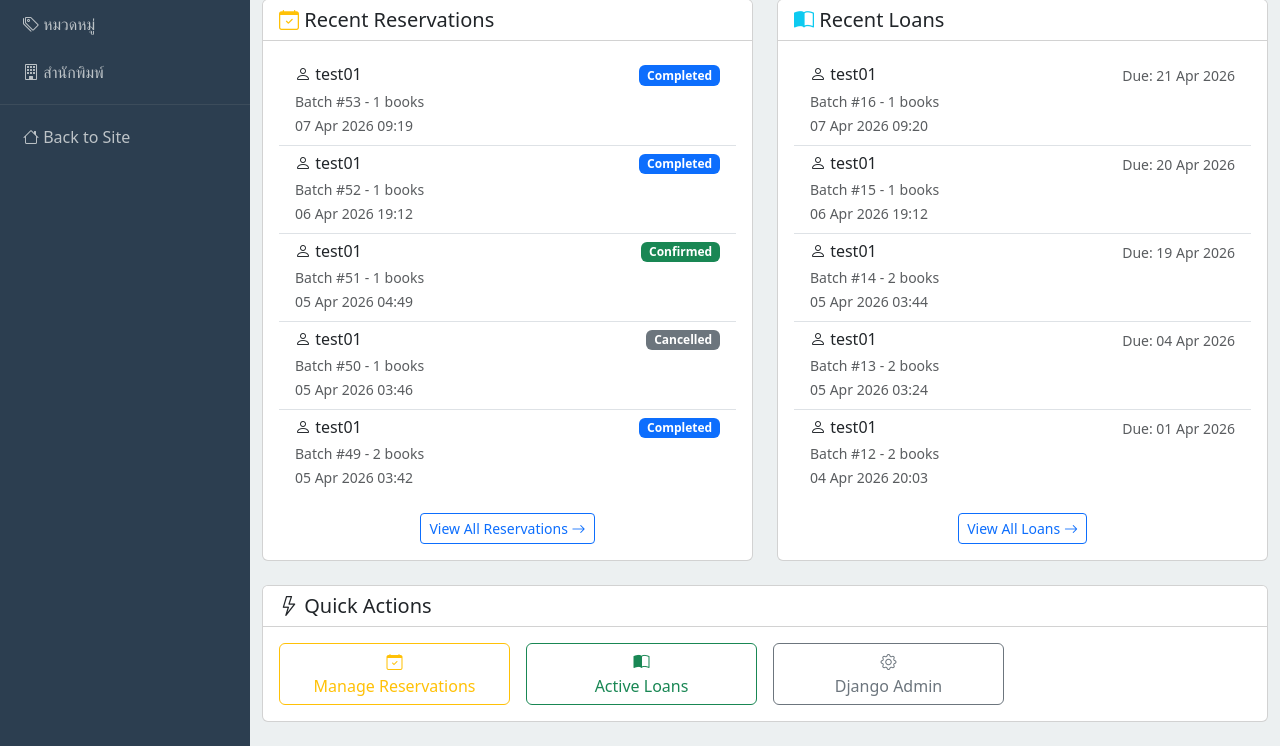
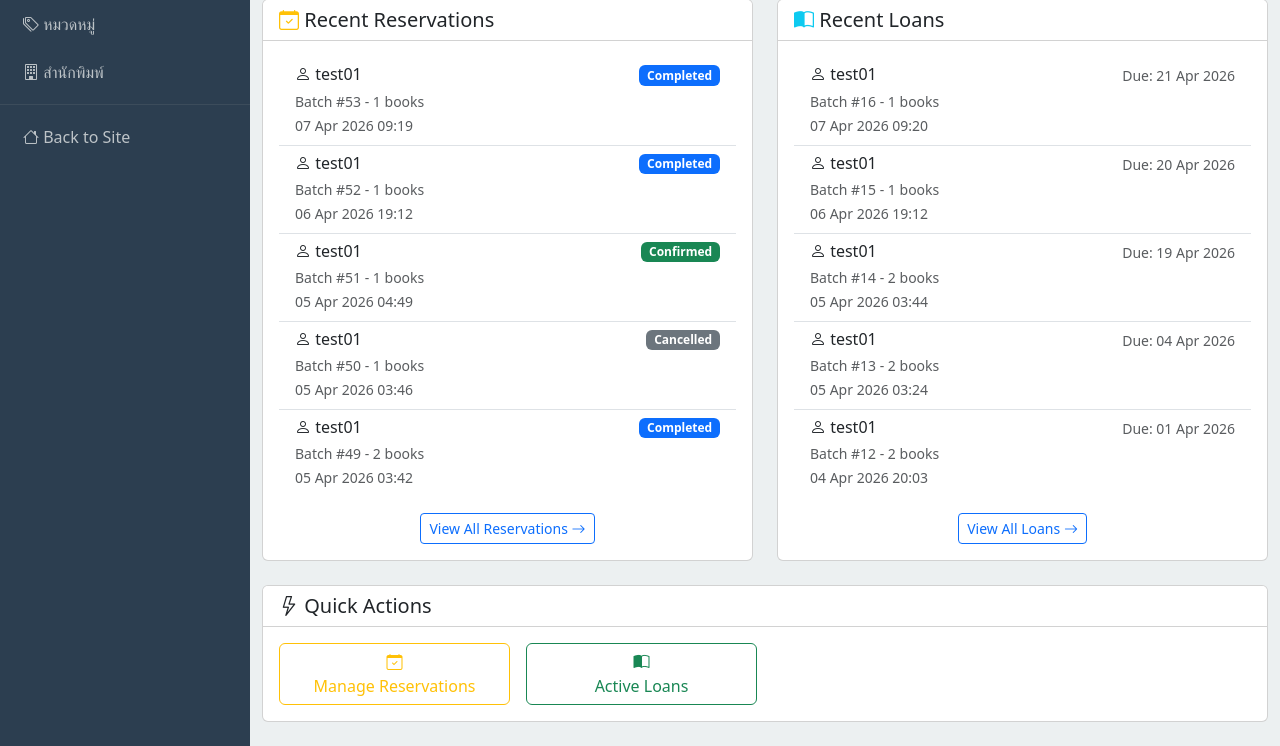
Before and after one commit to fair1998/digital-library, a Django app: page /dashboard/ in a window 1280 px wide. Shown: the part 437-1183 px from the top of the page. Run offline with Django 4.2, Linux system fonts and the light colour scheme; a user stored in the database is signed in; data comes from the database, SQL or seed files in the repository.

Commit message:
Refactor dashboard home template for improved readability and remove unused Django Admin button

```diff
--- a/templates/dashboard/home.html
+++ b/templates/dashboard/home.html
@@ -1,6 +1,10 @@
-{% extends 'base_admin.html' %}
-{% block title %}Dashboard Overview{% endblock %}
-{% block page_title %}Dashboard Overview{% endblock %}
+{% extends "base_admin.html" %}
+{% block title %}
+    Dashboard Overview
+{% endblock title %}
+{% block page_title %}
+    Dashboard Overview
+{% endblock page_title %}
 {% block content %}
     <!-- Statistics Cards -->
     <div class="row g-4 mb-4">
@@ -217,15 +221,7 @@
                         Active Loans
                     </a>
                 </div>
-                <div class="col-md-3">
-                    <a href="{% url 'admin:index' %}"
-                       class="btn btn-outline-secondary w-100">
-                        <i class="bi bi-gear"></i>
-                        <br>
-                        Django Admin
-                    </a>
-                </div>
             </div>
         </div>
     </div>
-{% endblock %}
+{% endblock content %}
```
